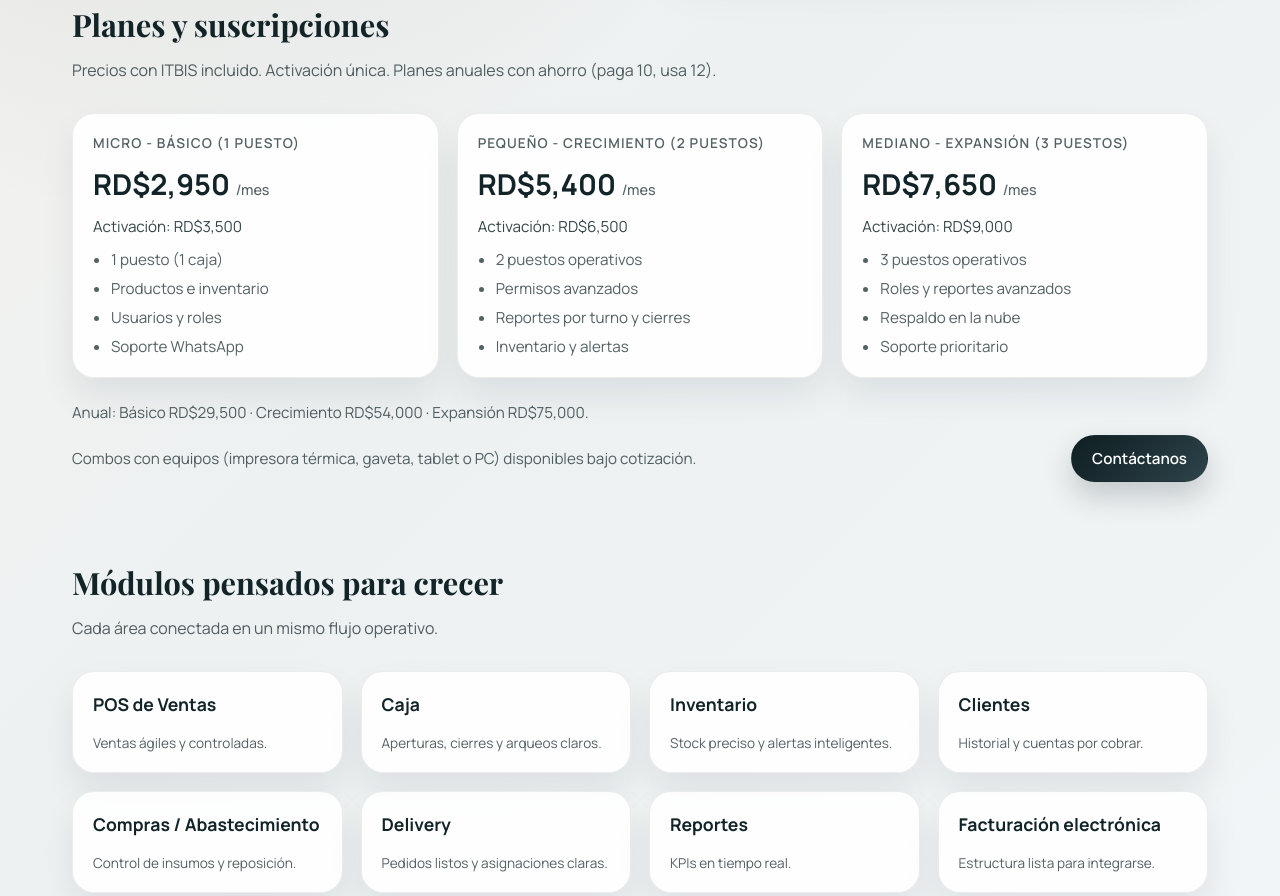
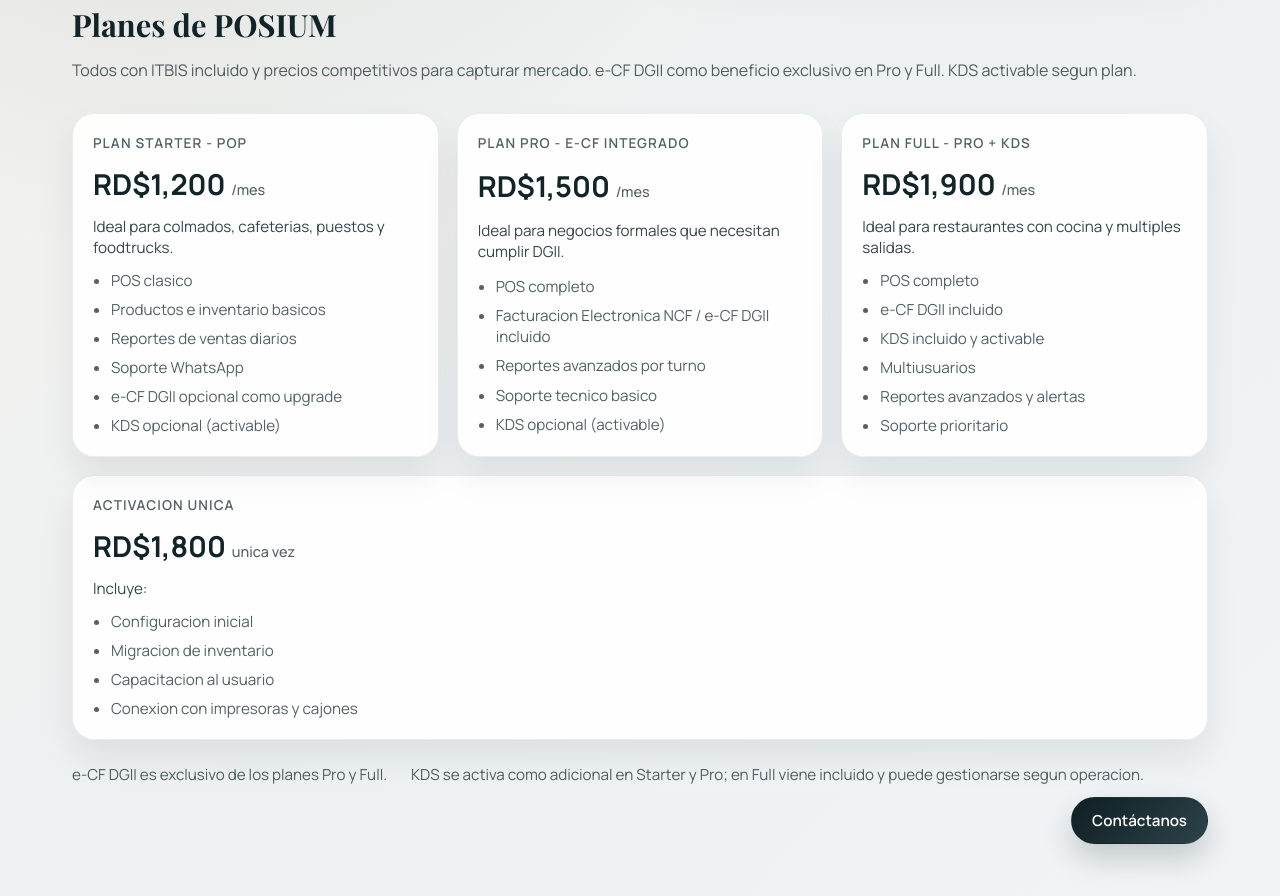
Before and after one commit to monkeydemma08-cpu/FlexiPOS, a website: page public/index.html in a window 1280 px wide. Shown: the part 799-1695 px from the top of the page. Drawn offline with nearby package versions, Linux system fonts and the light colour scheme.

Commit message:
actualizacion

```diff
--- a/public/index.html
+++ b/public/index.html
@@ -419,6 +419,10 @@
         gap: 8px;
         color: var(--posium-ink-soft);
         font-size: 0.95rem;
+      }
+
+      .plan-activation {
+        margin-top: 18px;
       }
 
       .plan-footnote {
@@ -862,48 +866,64 @@
       </section>
 
       <section class="section" id="planes">
-        <h2 class="section-title">Planes y suscripciones</h2>
+        <h2 class="section-title">Planes de POSIUM</h2>
         <p class="section-subtitle">
-          Precios con ITBIS incluido. Activación única. Planes anuales con ahorro (paga 10, usa 12).
+          Todos con ITBIS incluido y precios competitivos para capturar mercado. e-CF DGII como beneficio exclusivo en Pro y Full. KDS activable segun plan.
         </p>
         <div class="cards-grid plans-grid">
           <div class="info-card plan-card">
-            <div class="plan-tag">Micro - Básico (1 puesto)</div>
-            <div class="plan-price">RD$2,950 <span>/mes</span></div>
-            <div class="plan-setup">Activación: RD$3,500</div>
+            <div class="plan-tag">Plan Starter - POP</div>
+            <div class="plan-price">RD$1,200 <span>/mes</span></div>
+            <div class="plan-setup">Ideal para colmados, cafeterias, puestos y foodtrucks.</div>
             <ul class="plan-list">
-              <li>1 puesto (1 caja)</li>
-              <li>Productos e inventario</li>
-              <li>Usuarios y roles</li>
+              <li>POS clasico</li>
+              <li>Productos e inventario basicos</li>
+              <li>Reportes de ventas diarios</li>
               <li>Soporte WhatsApp</li>
+              <li>e-CF DGII opcional como upgrade</li>
+              <li>KDS opcional (activable)</li>
             </ul>
           </div>
           <div class="info-card plan-card">
-            <div class="plan-tag">Pequeño - Crecimiento (2 puestos)</div>
-            <div class="plan-price">RD$5,400 <span>/mes</span></div>
-            <div class="plan-setup">Activación: RD$6,500</div>
+            <div class="plan-tag">Plan Pro - e-CF Integrado</div>
+            <div class="plan-price">RD$1,500 <span>/mes</span></div>
+            <div class="plan-setup">Ideal para negocios formales que necesitan cumplir DGII.</div>
             <ul class="plan-list">
-              <li>2 puestos operativos</li>
-              <li>Permisos avanzados</li>
-              <li>Reportes por turno y cierres</li>
-              <li>Inventario y alertas</li>
+              <li>POS completo</li>
+              <li>Facturacion Electronica NCF / e-CF DGII incluido</li>
+              <li>Reportes avanzados por turno</li>
+              <li>Soporte tecnico basico</li>
+              <li>KDS opcional (activable)</li>
             </ul>
           </div>
           <div class="info-card plan-card">
-            <div class="plan-tag">Mediano - Expansión (3 puestos)</div>
-            <div class="plan-price">RD$7,650 <span>/mes</span></div>
-            <div class="plan-setup">Activación: RD$9,000</div>
+            <div class="plan-tag">Plan Full - Pro + KDS</div>
+            <div class="plan-price">RD$1,900 <span>/mes</span></div>
+            <div class="plan-setup">Ideal para restaurantes con cocina y multiples salidas.</div>
             <ul class="plan-list">
-              <li>3 puestos operativos</li>
-              <li>Roles y reportes avanzados</li>
-              <li>Respaldo en la nube</li>
+              <li>POS completo</li>
+              <li>e-CF DGII incluido</li>
+              <li>KDS incluido y activable</li>
+              <li>Multiusuarios</li>
+              <li>Reportes avanzados y alertas</li>
               <li>Soporte prioritario</li>
             </ul>
           </div>
         </div>
+        <div class="info-card plan-card plan-activation">
+          <div class="plan-tag">Activacion unica</div>
+          <div class="plan-price">RD$1,800 <span>unica vez</span></div>
+          <div class="plan-setup">Incluye:</div>
+          <ul class="plan-list">
+            <li>Configuracion inicial</li>
+            <li>Migracion de inventario</li>
+            <li>Capacitacion al usuario</li>
+            <li>Conexion con impresoras y cajones</li>
+          </ul>
+        </div>
         <div class="plan-footnote">
-          <div>Anual: Básico RD$29,500 · Crecimiento RD$54,000 · Expansión RD$75,000.</div>
-          <div>Combos con equipos (impresora térmica, gaveta, tablet o PC) disponibles bajo cotización.</div>
+          <div>e-CF DGII es exclusivo de los planes Pro y Full.</div>
+          <div>KDS se activa como adicional en Starter y Pro; en Full viene incluido y puede gestionarse segun operacion.</div>
           <a
             class="btn primary"
             href="https://wa.me/18099672501?text=Hola%2C%20quiero%20informaci%C3%B3n%20para%20obtener%20POSIUM%20para%20mi%20negocio.%20%C2%BFMe%20apoyas%20con%20planes%20y%20configuraci%C3%B3n%3F"
```
